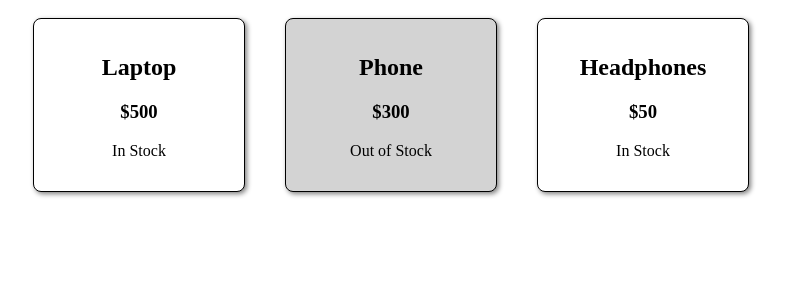
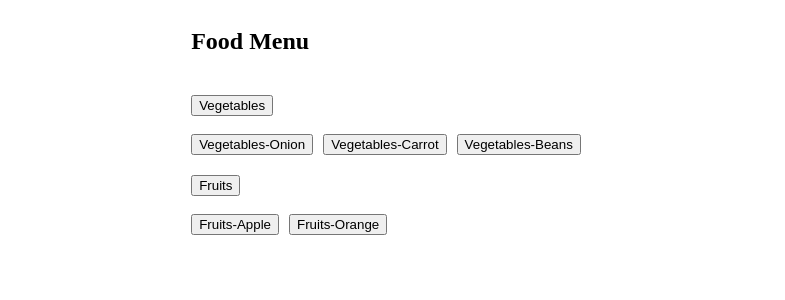
Before and after one commit to Gowtham-Chokkalingam/LearnDepthAssignments, a React (Vite) app in the folder ecommerce-app/: page / in a window 1280 px wide. Shown: the top 300 px of the page, without its empty margins (249-1034 px from the left). Built offline with nearby package versions, Linux system fonts and the light colour scheme.

Commit message:
assmt addddded

```diff
--- /dev/null
+++ b/ecommerce-app/src/Components/Assignments/RenderingListKeys.jsx
@@ -0,0 +1,62 @@
+function App() {
+  const menuList = [
+    {
+      id: 1,
+      name: "Vegetables",
+      items: ["Onion", "Carrot", "Beans"],
+    },
+    {
+      id: 2,
+      name: "Fruits",
+      items: ["Apple", "Orange"],
+    },
+  ];
+
+  // Menu button click
+  const handleMenuClick = (menuName) => {
+    console.log("Menu:", menuName);
+  };
+
+  // Item button click
+  const handleItemClick = (menuName, itemName) => {
+    console.log("Menu:", menuName);
+    console.log("Item:", itemName);
+  };
+  const containerStyle = {
+    display: "grid",
+    gap: "20px",
+    color: "black",
+    justifyContent: "center",
+    flexWrap: "wrap",
+  };
+  return (
+    <section style={containerStyle}>
+      <h1>Food Menu</h1>
+
+      {menuList.map((menu) => (
+        <div key={menu.id}>
+          <button onClick={() => handleMenuClick(menu.name)}>
+            {menu.name}
+          </button>
+
+          <br />
+          <br />
+
+          {menu.items.map((item, index) => {
+            return (
+              <button
+                style={{ marginRight: "10px" }}
+                key={index}
+                onClick={() => handleItemClick(menu.name, item)}
+              >
+                {menu.name}-{item}
+              </button>
+            );
+          })}
+        </div>
+      ))}
+    </section>
+  );
+}
+
+export default App;
--- a/ecommerce-app/src/Components/Home.jsx
+++ b/ecommerce-app/src/Components/Home.jsx
@@ -1,12 +1,9 @@
-import Header from "./Header";
-import Footer from "./Footer";
-import Product from "./Product";
-import ProductCheckBox from "./ProductCheckBox";
+import RenderingListKeys from "./Assignments/RenderingListKeys";
 
 function Home() {
   return (
     <>
-      <Product></Product>
+      <RenderingListKeys></RenderingListKeys>
     </>
   );
 }
--- a/ecommerce-app/src/Components/Product.jsx
+++ b/ecommerce-app/src/Components/Product.jsx
@@ -17,7 +17,6 @@ function ProductList() {
     },
   ];
 
-  // Reusable card style
   const cardStyle = {
     width: "180px",
     color: "black",
@@ -30,7 +29,6 @@ function ProductList() {
     boxShadow: "2px 2px 5px gray",
   };
 
-  // Grid(Container) Style
   const containerStyle = {
     display: "flex",
     gap: "20px",
@@ -38,7 +36,6 @@ function ProductList() {
     justifyContent: "center",
     flexWrap: "wrap",
   };
-
   return (
     <div style={containerStyle}>
       {products.map((product, index) => (
```
Also changed, not shown: ecommerce-app/src/Components/Assignments/ProductConditionalRendering.jsx (added, +40 -0 lines), ecommerce-app/src/Components/Assignments/ProductConditionalRendering2 copy.jsx (added, +41 -0 lines).
